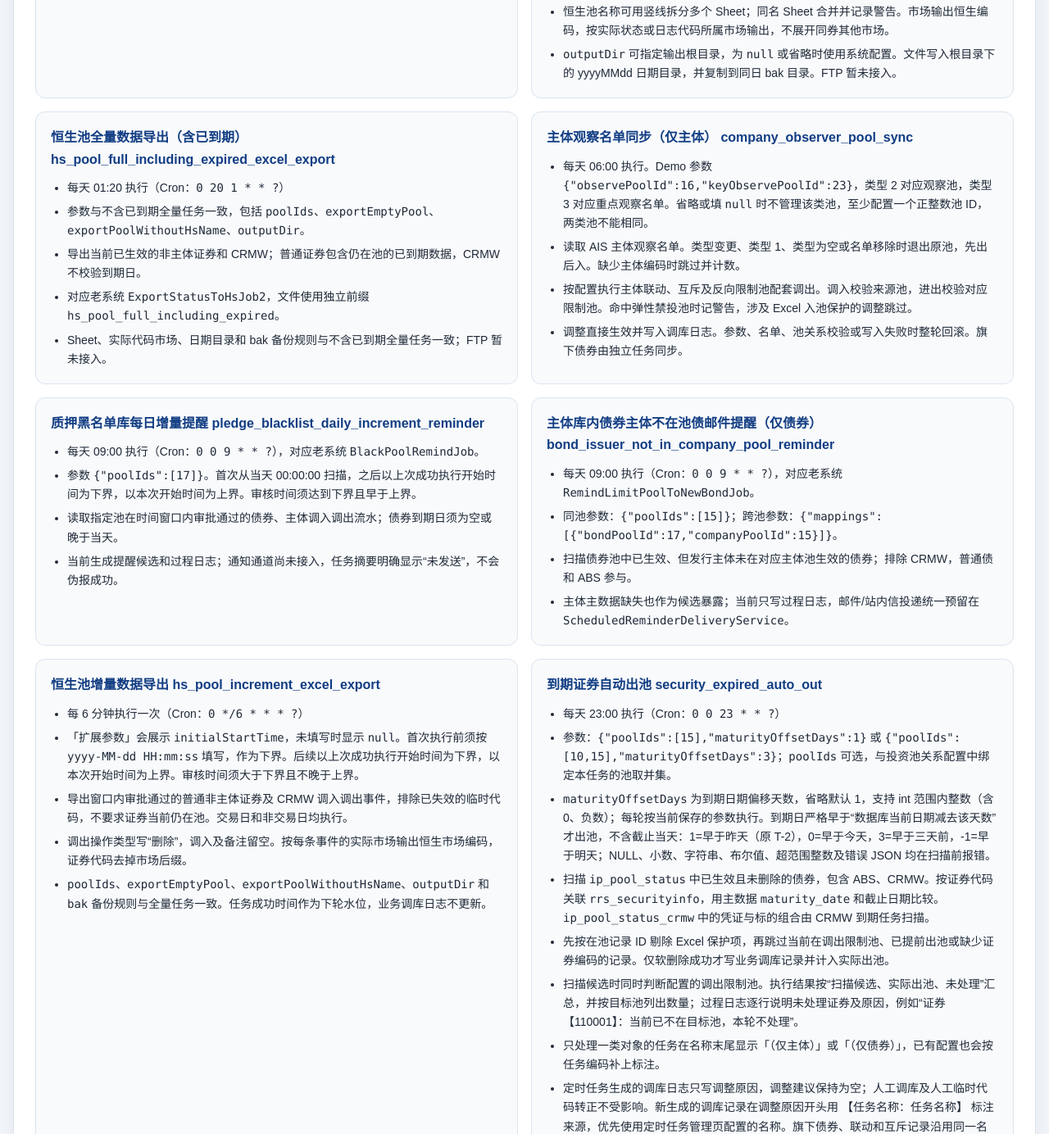
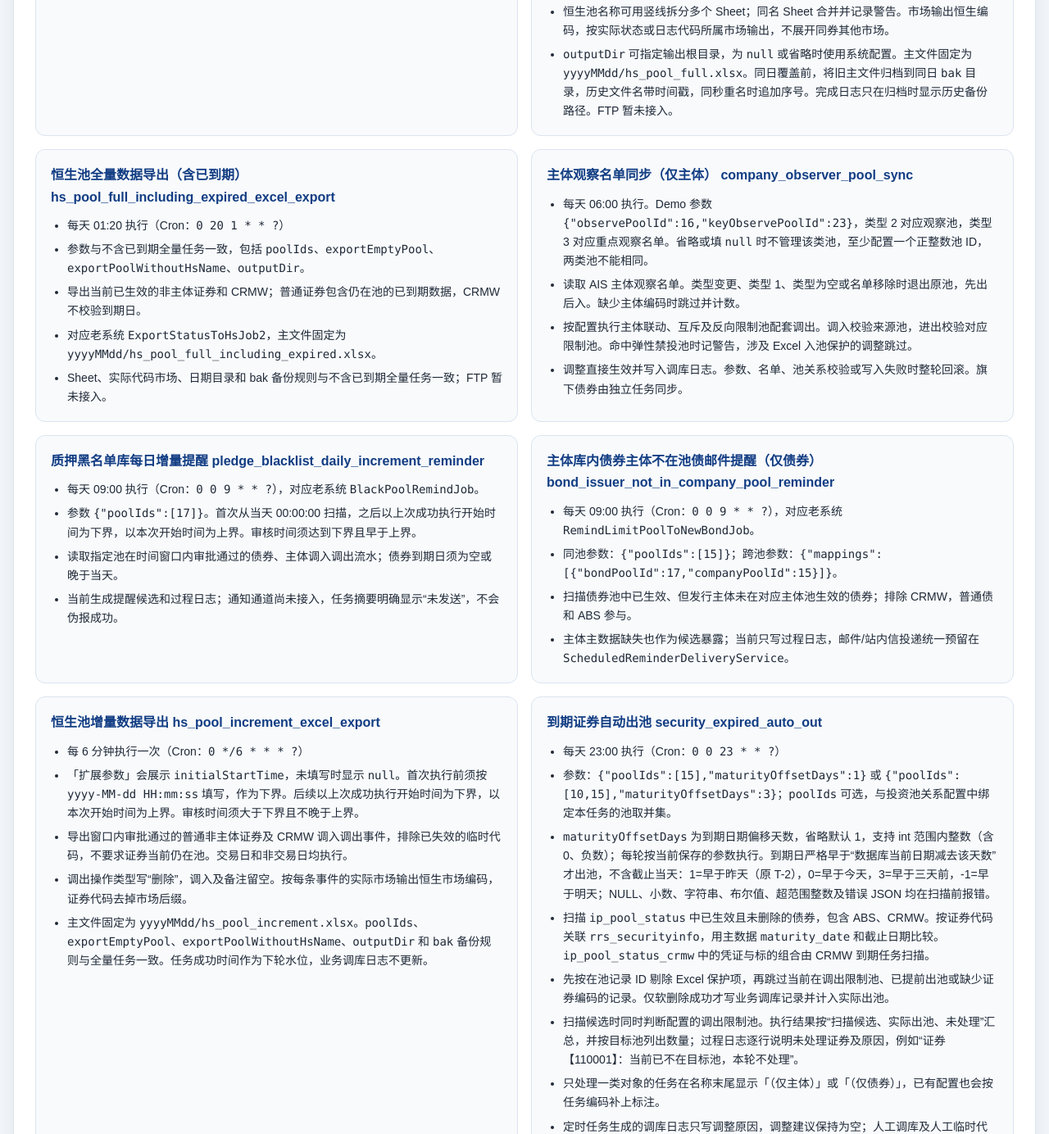
Before and after one commit to LiuXingQi123/znty-rrs-ui, a plain HTML site: page docs/scheduled-task-tables.html in a window 1280 px wide. Shown: the part 2970-4354 px from the top of the page at 82% size. Drawn offline with Linux system fonts and the light colour scheme.

Commit message:
更新恒生池导出文件和历史备份说明

```diff
--- a/docs/scheduled-task-tables.html
+++ b/docs/scheduled-task-tables.html
@@ -494,7 +494,7 @@
                     <li><code>exportPoolWithoutHsName</code> 省略或设为 <code>false</code> 时，跳过恒生池名称为 NULL、空字符串或纯空白的池。执行历史的过程日志会列出被跳过的投资池 ID、名称及原因。设为 <code>true</code> 时，这些池使用投资池完整名称生成 Sheet。筛选后若未生成任何 Sheet，保留「（空池）」表头页。</li>
                     <li>导出当前已生效的非主体证券和 CRMW。普通证券排除到期日早于当天的记录，CRMW 按老系统定时任务口径不校验到期日。</li>
                     <li>恒生池名称可用竖线拆分多个 Sheet；同名 Sheet 合并并记录警告。市场输出恒生编码，按实际状态或日志代码所属市场输出，不展开同券其他市场。</li>
-                    <li><code>outputDir</code> 可指定输出根目录，为 <code>null</code> 或省略时使用系统配置。文件写入根目录下的 yyyyMMdd 日期目录，并复制到同日 bak 目录。FTP 暂未接入。</li>
+                    <li><code>outputDir</code> 可指定输出根目录，为 <code>null</code> 或省略时使用系统配置。主文件固定为 <code>yyyyMMdd/hs_pool_full.xlsx</code>。同日覆盖前，将旧主文件归档到同日 <code>bak</code> 目录，历史文件名带时间戳，同秒重名时追加序号。完成日志只在归档时显示历史备份路径。FTP 暂未接入。</li>
                 </ul>
             </article>
             <article class="card">
@@ -503,7 +503,7 @@
                     <li>每天 01:20 执行（Cron：<code>0 20 1 * * ?</code>）</li>
                     <li>参数与不含已到期全量任务一致，包括 <code>poolIds</code>、<code>exportEmptyPool</code>、<code>exportPoolWithoutHsName</code>、<code>outputDir</code>。</li>
                     <li>导出当前已生效的非主体证券和 CRMW；普通证券包含仍在池的已到期数据，CRMW 不校验到期日。</li>
-                    <li>对应老系统 <code>ExportStatusToHsJob2</code>，文件使用独立前缀 <code>hs_pool_full_including_expired</code>。</li>
+                    <li>对应老系统 <code>ExportStatusToHsJob2</code>，主文件固定为 <code>yyyyMMdd/hs_pool_full_including_expired.xlsx</code>。</li>
                     <li>Sheet、实际代码市场、日期目录和 bak 备份规则与不含已到期全量任务一致；FTP 暂未接入。</li>
                 </ul>
             </article>
@@ -541,7 +541,7 @@
                     <li>「扩展参数」会展示 <code>initialStartTime</code>，未填写时显示 <code>null</code>。首次执行前须按 <code>yyyy-MM-dd HH:mm:ss</code> 填写，作为下界。后续以上次成功执行开始时间为下界，以本次开始时间为上界。审核时间须大于下界且不晚于上界。</li>
                     <li>导出窗口内审批通过的普通非主体证券及 CRMW 调入调出事件，排除已失效的临时代码，不要求证券当前仍在池。交易日和非交易日均执行。</li>
                     <li>调出操作类型写“删除”，调入及备注留空。按每条事件的实际市场输出恒生市场编码，证券代码去掉市场后缀。</li>
-                    <li><code>poolIds</code>、<code>exportEmptyPool</code>、<code>exportPoolWithoutHsName</code>、<code>outputDir</code> 和 <code>bak</code> 备份规则与全量任务一致。任务成功时间作为下轮水位，业务调库日志不更新。</li>
+                    <li>主文件固定为 <code>yyyyMMdd/hs_pool_increment.xlsx</code>。<code>poolIds</code>、<code>exportEmptyPool</code>、<code>exportPoolWithoutHsName</code>、<code>outputDir</code> 和 <code>bak</code> 备份规则与全量任务一致。任务成功时间作为下轮水位，业务调库日志不更新。</li>
                 </ul>
             </article>
             <article class="card">
```
